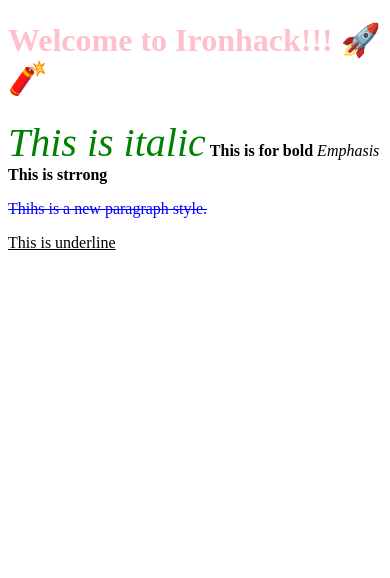
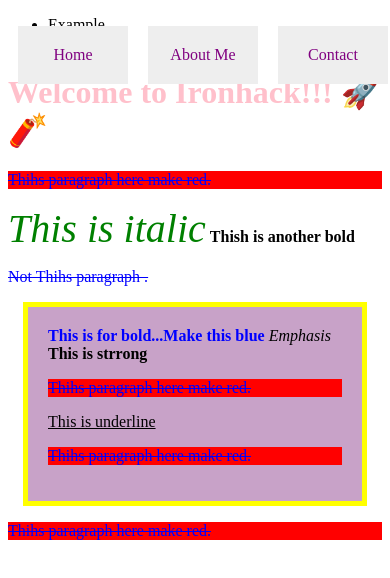
Before and after one commit to IH-OCT-2021/Lectures, a plain HTML site: page 10-18/index.html in a window 390 px wide. Shown: the top 578 px of the page. Drawn offline with Linux system fonts and the light colour scheme.

Commit message:
flex box and media queries

```diff
--- a/10-18/index.html
+++ b/10-18/index.html
@@ -21,13 +21,39 @@
 
 
 <body>
+
+    <nav>
+        <ul>
+            <li>Home</li>
+            <li>About Me</li>
+            <li>Contact</li>
+        </ul>
+    </nav>
+
+    <ul>
+        <li>Example</li>
+        <li>Example</li>
+    </ul>
+
+
     <h1>Welcome to Ironhack!!! 🚀 🧨</h1>
+    <p class="redParagraph">Thihs paragraph here make red.</p>
+
     <i style="color:green; font-size:40px;">This is italic</i>
-    <b>This is for bold</b>
-    <em>Emphasis</em>
-    <strong>This is strrong</strong>
-    <p>Thihs is a new paragraph style.</p>
-    <u>This is underline</u>
+
+    <b>Thish is another bold</b>
+    <p>Not Thihs paragraph .</p>
+    <main>
+        <b>This is for bold...Make this blue</b>
+        <em>Emphasis</em>
+        <strong>This is strrong</strong>
+        <p class="redParagraph">Thihs paragraph here make red.</p>
+        <u>This is underline</u>
+        <p class="redParagraph">Thihs paragraph here make red.</p>
+
+    </main>
+    <p class="redParagraph">Thihs paragraph here make red.</p>
+
 
 </body>
 
--- a/10-18/style.css
+++ b/10-18/style.css
@@ -1,13 +1,80 @@
+
+* {
+    transition: all .3s;
+    /* border: 1px dashed black; */
+}
+
+body {
+    height: 2000px;
+}
+
 h1 {
     color: pink;
 }
+
 
 p {
     text-decoration: line-through;
     color: blue;
 }
 
+p:hover{
+    background:hotpink;
+}
+
 /*
 i {
     color: rebeccapurple !important; Dont do this
 } */
+
+
+
+main{
+    background-color:#C8A2C8;
+    padding: 20px;
+    margin: 15px;
+    border: 5px solid yellow;
+
+}
+
+main:hover {
+    transform:rotate(70deg)
+}
+
+
+
+main b {
+    color:blue;
+}
+
+.redParagraph{
+    background:red;
+}
+
+nav ul {
+    display:flex;
+    justify-content:space-between;
+
+}
+nav{
+    margin:0;
+    position: fixed;
+    top: 0;
+    width: 100%;
+}
+
+
+
+nav ul {
+    padding: 0;
+}
+
+nav ul li{
+    padding: 20px;
+    width: 33%;
+    background: #eee;
+    text-align:center;
+    list-style-type: none;
+    margin: 10px;
+    color: purple
+}
--- /dev/null
+++ b/10-19/desktop.css
@@ -0,0 +1,46 @@
+body {
+    background-color: red;
+    display:flex;
+    flex-direction: column;
+    margin:0 100px;
+    padding: 50px;
+    border: 1px solid yellow;
+}
+
+h1{
+    color: greenyellow;
+    font-size:50px;
+}
+
+
+.box-container{
+    display:flex;
+    background: #ddd;
+    justify-content:space-evenly;
+    align-items:center;
+    flex-direction: row;
+    flex-wrap: wrap;
+
+    /* height: 200px; */
+}
+
+.box-container div {
+    margin: 50px;
+    color:white;
+    font-size:30px;
+    background: peachpuff;
+    border: 5px solid white;
+    width: 100px;
+    height:  100px;
+    display:flex;
+    justify-content:center;
+    align-items:center;
+}
+
+ #d{
+    flex:1;
+}
+
+ #e{
+    flex:3;
+}
--- /dev/null
+++ b/10-19/mobile.css
@@ -0,0 +1,31 @@
+body {
+    background-color: blue;
+}
+
+h1{
+    color: orange;
+    font-size:50px;
+}
+
+
+
+.box-container{
+    display:flex;
+    background: #ddd;
+    justify-content:center;
+    align-items:center;
+    flex-direction: column;
+
+}
+
+.box-container div {
+    color:white;
+    font-size:30px;
+    background: peachpuff;
+    border: 5px solid white;
+    width: 100vw;
+    height: 100vw;
+    display:flex;
+    justify-content:center;
+    align-items:center;
+}
--- /dev/null
+++ b/10-19/style.css
@@ -0,0 +1,24 @@
+h1 {
+    text-transform: uppercase;
+}
+
+/*
+.box-container{
+    display:flex;
+    background: #ddd;
+    justify-content:center;
+    align-items:center;
+    flex-direction: column;
+}
+
+.box-container div {
+    color:white;
+    font-size:30px;
+    background: peachpuff;
+    border: 5px solid white;
+    width: 50px;
+    height: 50px;
+    display:flex;
+    justify-content:center;
+    align-items:center;
+} */
```
Also changed, not shown: 10-19/index.html (added, +44 -0 lines).
